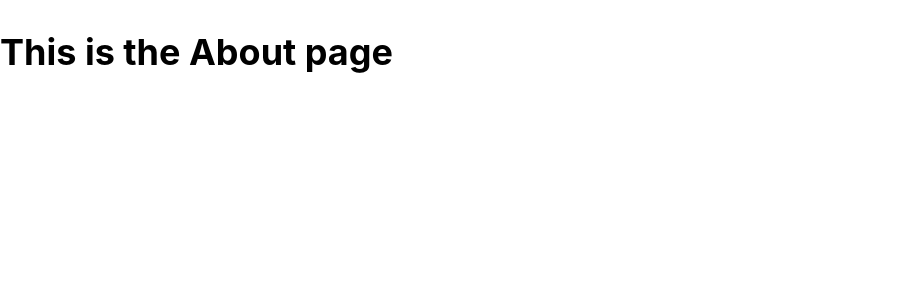
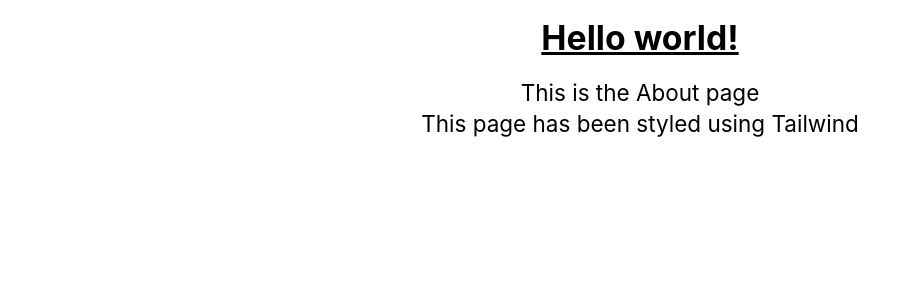
Before and after one commit to Sreejan-22/nextjs-blog-app, a Next.js app: page /about in a window 1280 px wide. Shown: the top 300 px of the page, without its empty margins (0-919 px from the left). Built offline with nearby package versions, Linux system fonts and the light colour scheme.

Commit message:
style: add styles to about page using tailwind

```diff
--- a/pages/about.js
+++ b/pages/about.js
@@ -1,3 +1,9 @@
 export default function About() {
-  return <h1>This is the About page</h1>;
+  return (
+    <div className="text-center mt-4">
+      <h1 className="text-3xl font-bold underline mb-4">Hello world!</h1>
+      <h1 className="text-xl">This is the About page</h1>
+      <h1 className="text-xl">This page has been styled using Tailwind</h1>
+    </div>
+  );
 }
--- a/styles/global.css
+++ b/styles/global.css
@@ -1,3 +1,7 @@
+@tailwind base;
+@tailwind components;
+@tailwind utilities;
+
 html,
 body {
   padding: 0;
```
